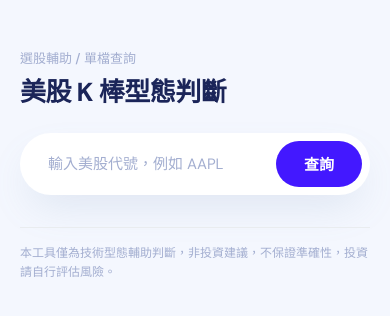
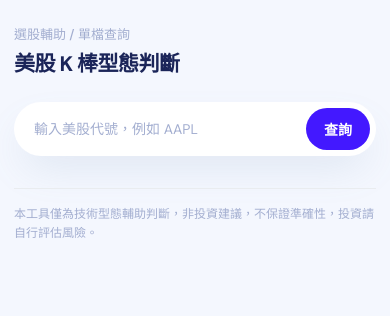
Before and after one commit to AlvieForWork/stock-picker, a Flask app: page / in a window 390 px wide. Shown: the top 316 px of the page. Run offline with Flask 3, Linux system fonts and the light colour scheme.

Commit message:
新增手機尺寸 RWD
補上 viewport meta（原本沒有，手機會直接縮小整頁），
加一組 640px 以下的樣式：留白縮小、數值格子改 2 欄、圖表降高度。

Co-Authored-By: Claude Sonnet 5 <noreply@anthropic.com>

```diff
--- a/templates/index.html
+++ b/templates/index.html
@@ -2,6 +2,7 @@
 <html lang="zh-Hant">
 <head>
 <meta charset="utf-8">
+<meta name="viewport" content="width=device-width, initial-scale=1">
 <title>美股 K 棒型態判斷</title>
 <link rel="preconnect" href="https://fonts.googleapis.com">
 <link rel="preconnect" href="https://fonts.gstatic.com" crossorigin>
@@ -227,6 +228,46 @@
     color: var(--text-muted);
     line-height: 1.6;
   }
+
+  /* 手機尺寸：縮小留白、數值格子改 2 欄、圖表降低高度 */
+  @media (max-width: 640px) {
+    body {
+      margin: 24px auto;
+      padding: 0 14px;
+    }
+    h1 {
+      font-size: 21px;
+    }
+    form {
+      gap: 6px;
+      padding: 6px;
+    }
+    input[type="text"] {
+      padding: 11px 14px;
+      font-size: 14px;
+      min-width: 0;
+    }
+    button {
+      padding: 11px 18px;
+      font-size: 14px;
+      white-space: nowrap;
+    }
+    .result-card, .chart-card {
+      padding: 18px;
+      border-radius: 16px;
+    }
+    #price-chart {
+      height: 300px;
+    }
+    .metrics-grid {
+      grid-template-columns: repeat(2, 1fr);
+    }
+    .chart-tooltip {
+      font-size: 11px;
+      padding: 8px 10px;
+      min-width: 100px;
+    }
+  }
 </style>
 </head>
 <body>
```
